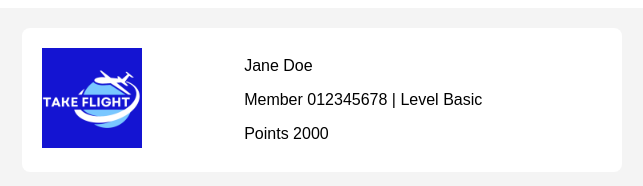
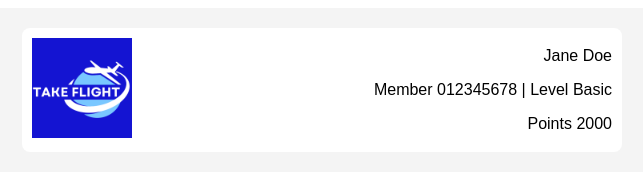
Before and after one commit to ImaniDigitalDiary/FlightDetailsEmail, a plain HTML site: page index.html in a window 1280 px wide. Shown: the whole page, without its empty margins (318-961 px from the left). Drawn offline with Linux system fonts and the light colour scheme.

Commit message:
added padding right to .header-text

```diff
--- a/index.html
+++ b/index.html
@@ -18,12 +18,13 @@
                      <tr>
                         <td>
                             <img src="./images/take-flight-logo-1.png" alt="Take Flight Logo" width='100px'
-                            style='margin: 20px;'>
+                                style='margin: 10px;'>
                         </td>
-                        <td>
-                            <p>Jane Doe</p>
-                            <p>Member <span color='blue'>012345678</span> | Level <span color='blue'>Basic</span></p>
-                            <p>Points <span color='blue'>2000</span></p>
+                        <td align='right' class='header-text'
+                            style='padding-right: 10px;'>
+                                <p>Jane Doe</p>
+                                <p>Member <span color='blue'>012345678</span> | Level <span color='blue'>Basic</span></p>
+                                <p>Points <span color='blue'>2000</span></p>
                         </td>
                      </tr>
                  </table>
```
